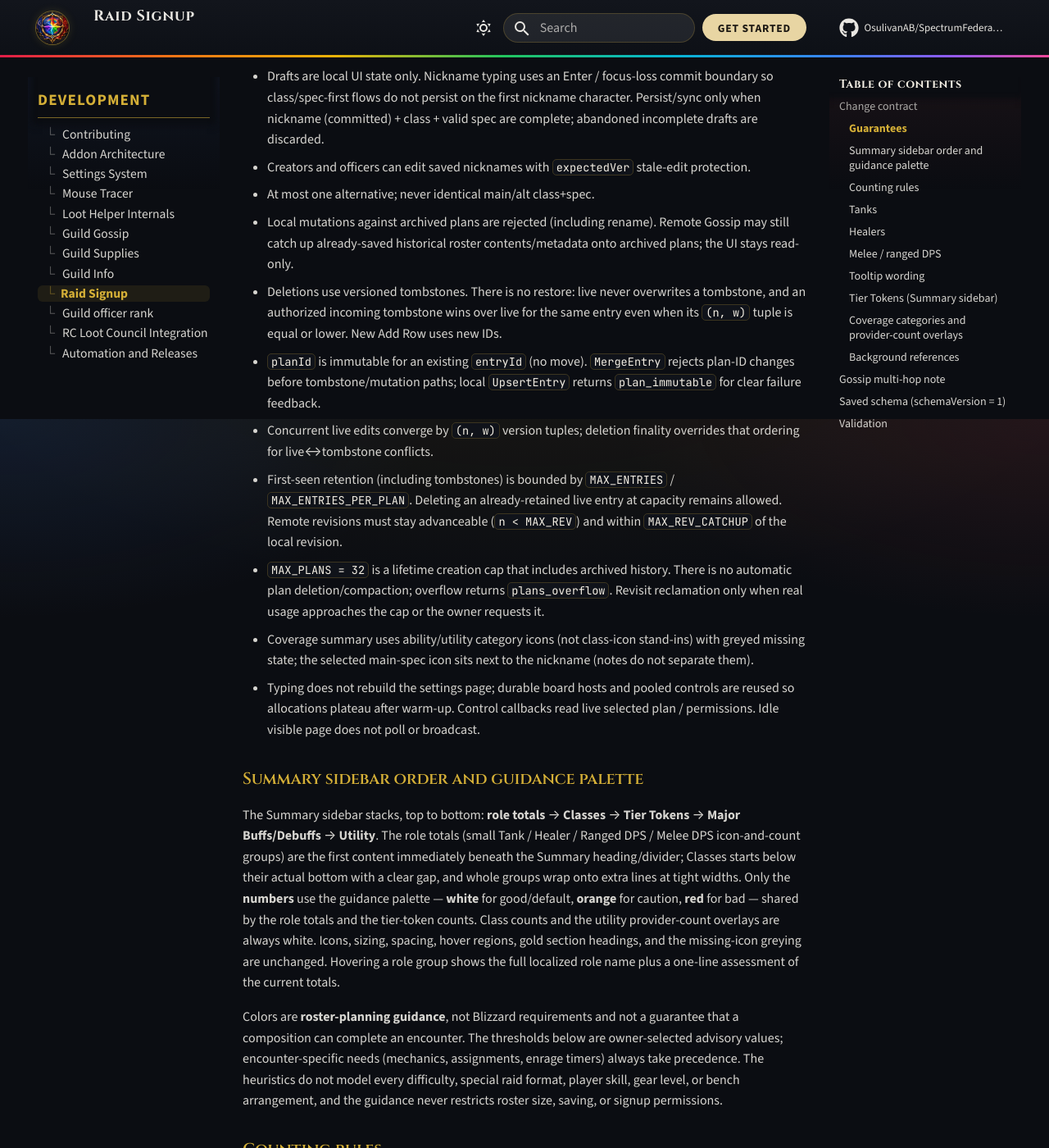
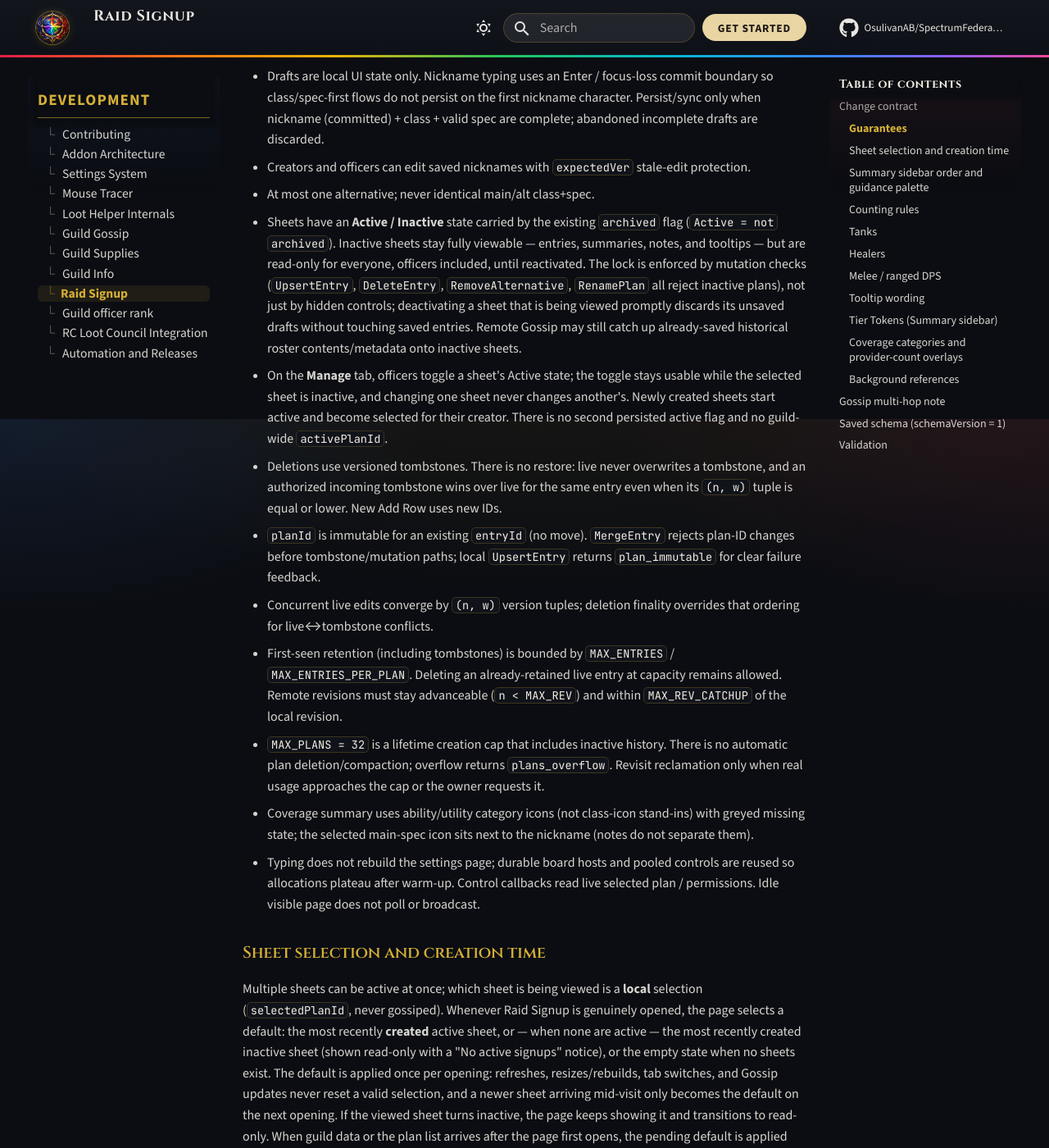
Before and after one commit to OsulivanAB/SpectrumFederation, an MkDocs documentation site: the page built from docs/development/raid-signup/index.md, in a window 1280 px wide and 1400 px high, scrolled down 889 px. Shown: the whole window at 82% size. Built offline with MkDocs 1.6.1 and Material for MkDocs 9.7.7, drawn with Linux system fonts in a browser that asks for light colours; comment, search, counter and statistics services are not loaded; some of the changed text lies outside the part shown.

Commit message:
Raid Signup: Active/Inactive sheets, createdAt ordering, opening default selection (#404)
- Reuse the existing archived flag as the sheet Active/Inactive state; no
  second persisted flag and no guild-wide activePlanId.
- Signup tab dropdown labeled 'Viewing signup' with Active/Inactive tags;
  inactive sheets stay fully viewable but read-only for everyone, enforced
  by mutation checks (UpsertEntry/DeleteEntry/RemoveAlternative/RenamePlan)
  and by discarding unsaved drafts on deactivation.
- Manage tab keeps the 'Signup' selector and creation/rename, replacing
  Archive/Reopen with an officer-only Active toggle usable while inactive;
  toggling one sheet never changes another.
- Immutable createdAt carried through clone/validation/merge/persistence/
  Gossip; merge never erases a known creation time; legacy plans fall back
  to deterministic plan-ID ordering.
- Genuine page opens select the newest-created active sheet, else the
  newest inactive one with a 'No active signups' notice, else the empty
  state; refreshes, resizes, tab switches, and Gossip never reset a valid
  selection, and late-arriving guild data applies the pending default once
  without overriding explicit selection.

Co-Authored-By: Devin AI <158243242+devin-ai-integration[bot]@users.noreply.github.com>

```diff
--- a/docs/development/raid-signup/index.md
+++ b/docs/development/raid-signup/index.md
@@ -24,9 +24,20 @@ Transport dependency: Guild Gossip ([#378](https://github.com/OsulivanAB/Spectru
   abandoned incomplete drafts are discarded.
 - Creators and officers can edit saved nicknames with `expectedVer` stale-edit protection.
 - At most one alternative; never identical main/alt class+spec.
-- Local mutations against archived plans are rejected (including rename). Remote Gossip may
-  still catch up already-saved historical roster contents/metadata onto archived plans;
-  the UI stays read-only.
+- Sheets have an **Active / Inactive** state carried by the existing `archived`
+  flag (`Active = not archived`). Inactive sheets stay fully viewable — entries,
+  summaries, notes, and tooltips — but are read-only for everyone, officers
+  included, until reactivated. The lock is enforced by mutation checks
+  (`UpsertEntry`, `DeleteEntry`, `RemoveAlternative`, `RenamePlan` all reject
+  inactive plans), not just by hidden controls; deactivating a sheet that is
+  being viewed promptly discards its unsaved drafts without touching saved
+  entries. Remote Gossip may still catch up already-saved historical roster
+  contents/metadata onto inactive sheets.
+- On the **Manage** tab, officers toggle a sheet's Active state; the toggle
+  stays usable while the selected sheet is inactive, and changing one sheet
+  never changes another's. Newly created sheets start active and become
+  selected for their creator. There is no second persisted active flag and no
+  guild-wide `activePlanId`.
 - Deletions use versioned tombstones. There is no restore: live never overwrites a
   tombstone, and an authorized incoming tombstone wins over live for the same entry even
   when its `(n, w)` tuple is equal or lower. New Add Row uses new IDs.
@@ -39,7 +50,7 @@ Transport dependency: Guild Gossip ([#378](https://github.com/OsulivanAB/Spectru
   `MAX_ENTRIES_PER_PLAN`. Deleting an already-retained live entry at capacity remains
   allowed. Remote revisions must stay advanceable (`n < MAX_REV`) and within
   `MAX_REV_CATCHUP` of the local revision.
-- `MAX_PLANS = 32` is a lifetime creation cap that includes archived history. There is no
+- `MAX_PLANS = 32` is a lifetime creation cap that includes inactive history. There is no
   automatic plan deletion/compaction; overflow returns `plans_overflow`. Revisit
   reclamation only when real usage approaches the cap or the owner requests it.
 - Coverage summary uses ability/utility category icons (not class-icon stand-ins) with
@@ -48,6 +59,31 @@ Transport dependency: Guild Gossip ([#378](https://github.com/OsulivanAB/Spectru
 - Typing does not rebuild the settings page; durable board hosts and pooled controls are
   reused so allocations plateau after warm-up. Control callbacks read live selected plan /
   permissions. Idle visible page does not poll or broadcast.
+
+### Sheet selection and creation time
+
+Multiple sheets can be active at once; which sheet is being viewed is a **local**
+selection (`selectedPlanId`, never gossiped). Whenever Raid Signup is genuinely
+opened, the page selects a default: the most recently **created** active sheet,
+or — when none are active — the most recently created inactive sheet (shown
+read-only with a "No active signups" notice), or the empty state when no sheets
+exist. The default is applied once per opening: refreshes, resizes/rebuilds,
+tab switches, and Gossip updates never reset a valid selection, and a newer
+sheet arriving mid-visit only becomes the default on the next opening. If the
+viewed sheet turns inactive, the page keeps showing it and transitions to
+read-only. When guild data or the plan list arrives after the page first
+opens, the pending default is applied once without overriding an explicit
+user selection.
+
+Plans carry an immutable `createdAt` (server time at creation), distinct from
+`at` (last mutation, which rename/archive/edits update). `createdAt` flows
+through clone, validation, merge, persistence, and Gossip export; merge never
+erases a known creation time, so rename, activation changes, entry edits,
+reload, and synchronization preserve it. New plans get `createdAt = at =
+creation time`. Plans saved before this field existed (and older clients'
+payloads) have `createdAt = 0`; default ordering then falls back to
+deterministic plan-ID order as a stable approximation — original creation
+times for legacy plans are unknowable and are not invented.
 
 ### Summary sidebar order and guidance palette
 
```
Also changed, not shown: other parts of docs/development/raid-signup/index.md (+1 -1 lines), docs/settings-ui.md (+1 -1 lines), 5 other files.
